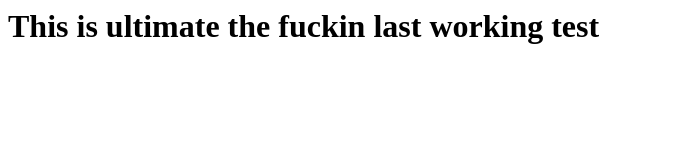
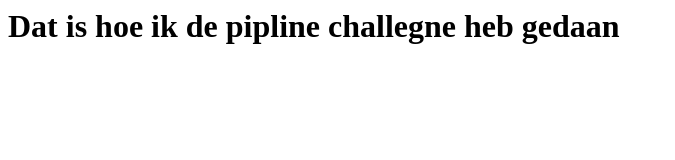
Before and after one commit to Soso990/test, a plain HTML site: page index.html in a window 1280 px wide. Shown: the whole page, without its empty margins (0-675 px from the left). Drawn offline with Linux system fonts and the light colour scheme.

Commit message:
Update index.html

```diff
--- a/index.html
+++ b/index.html
@@ -1 +1 @@
-<h1> This is ultimate the fuckin last working test</h1>
+<h1> Dat is hoe ik de pipline challegne heb gedaan</h1>
```
